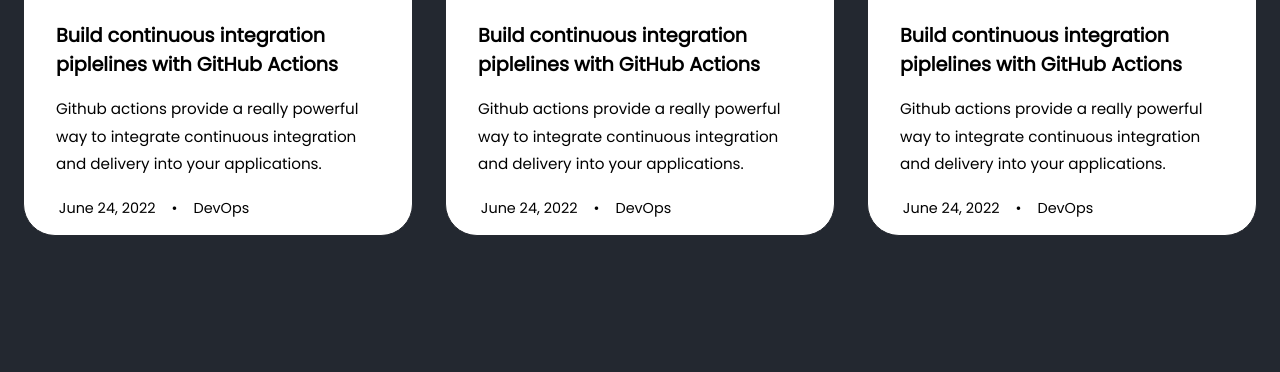
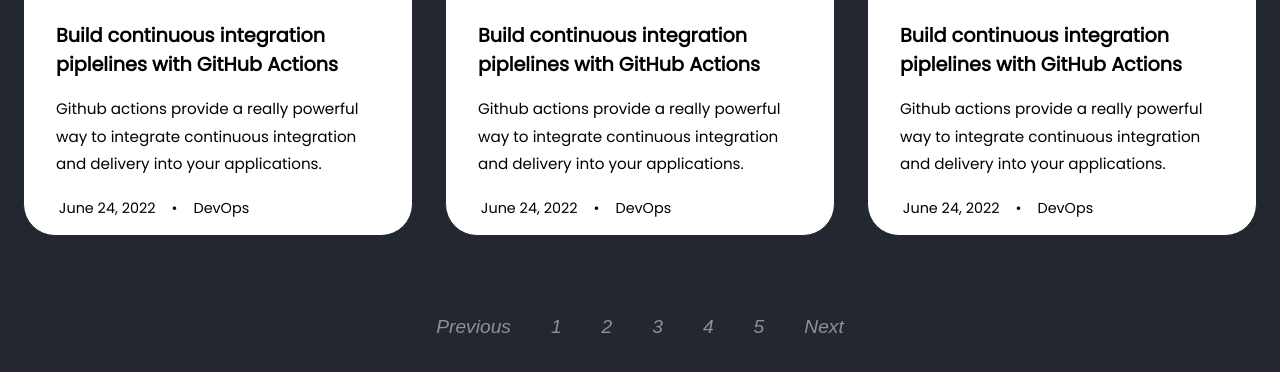
Before and after one commit to JashawnRogers/writings-for-developers, a plain HTML site: page index.html in a window 1280 px wide. Shown: the part 1887-2259 px from the top of the page. Before the commit the page ends 2203 px from the top, so only its background shows below. Drawn offline with Linux system fonts and the light colour scheme; a web font is replaced by a local one.

Commit message:
Added pagination styling to bottom of page

```diff
--- a/index.html
+++ b/index.html
@@ -168,5 +168,28 @@
             </footer>
         </article>
     </section>
+    <div class="pagination">
+        <a href="#">
+            <span><p class="pagination__previous">Previous</p></span>
+        </a>
+        <a href="#">
+            <p class="pagination__numbers">1</p>
+        </a>
+        <a href="#">
+            <p class="pagination__numbers">2</p>
+        </a>
+        <a href="#">
+            <p class="pagination__numbers">3</p>
+        </a>
+        <a href="#">
+            <p class="pagination__numbers">4</p>
+        </a>
+        <a href="#">
+            <p class="pagination__numbers">5</p>
+        </a>
+        <a href="#">
+            <p class="pagination__next">Next</p>
+        </a>
+    </div>
 </body>
 </html>
--- a/styles.css
+++ b/styles.css
@@ -54,7 +54,7 @@ hr {
 
 .nav__links a:hover {
     color: var(--text-accent-color);
-    transition: ease-in-out;
+    transition: all 300ms ease;
 }
 
 .header__nav {
@@ -162,3 +162,34 @@ hr {
     margin: auto 8rem 1rem 0;
     font-size: 0.9rem;
 }
+
+/*-----------------------------------------------------------------------------------------*/
+/* PAGINATION */
+.pagination {
+    display: flex;
+    justify-content: center;
+    column-gap: 2.5rem;
+    font-family: 'Recursive', sans-serif;
+    font-style: italic;
+    font-size: 1.2rem;
+    margin: 5rem auto;
+}
+
+.pagination a {
+    color: var(--category-text-color);
+}
+
+.pagination a:hover {
+    color: var(--text-accent-color);
+    transition: all 300ms ease;
+    text-decoration: overline;
+    text-underline-position: above;
+    text-underline-offset: 5rem;
+}
+
+span a:after {
+    content: '';
+    height: 1px;
+    background: black;
+    display:block;
+}
```
